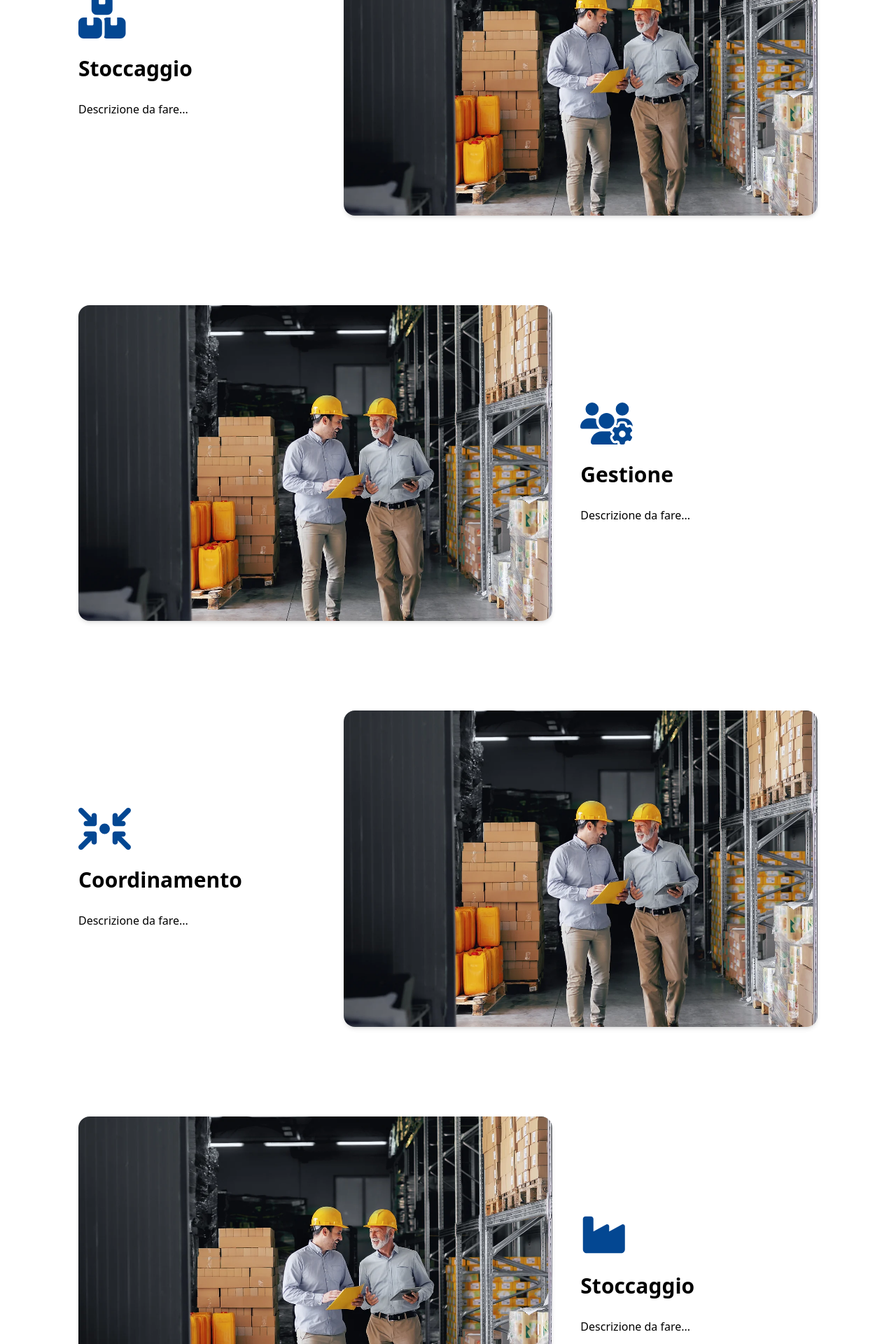
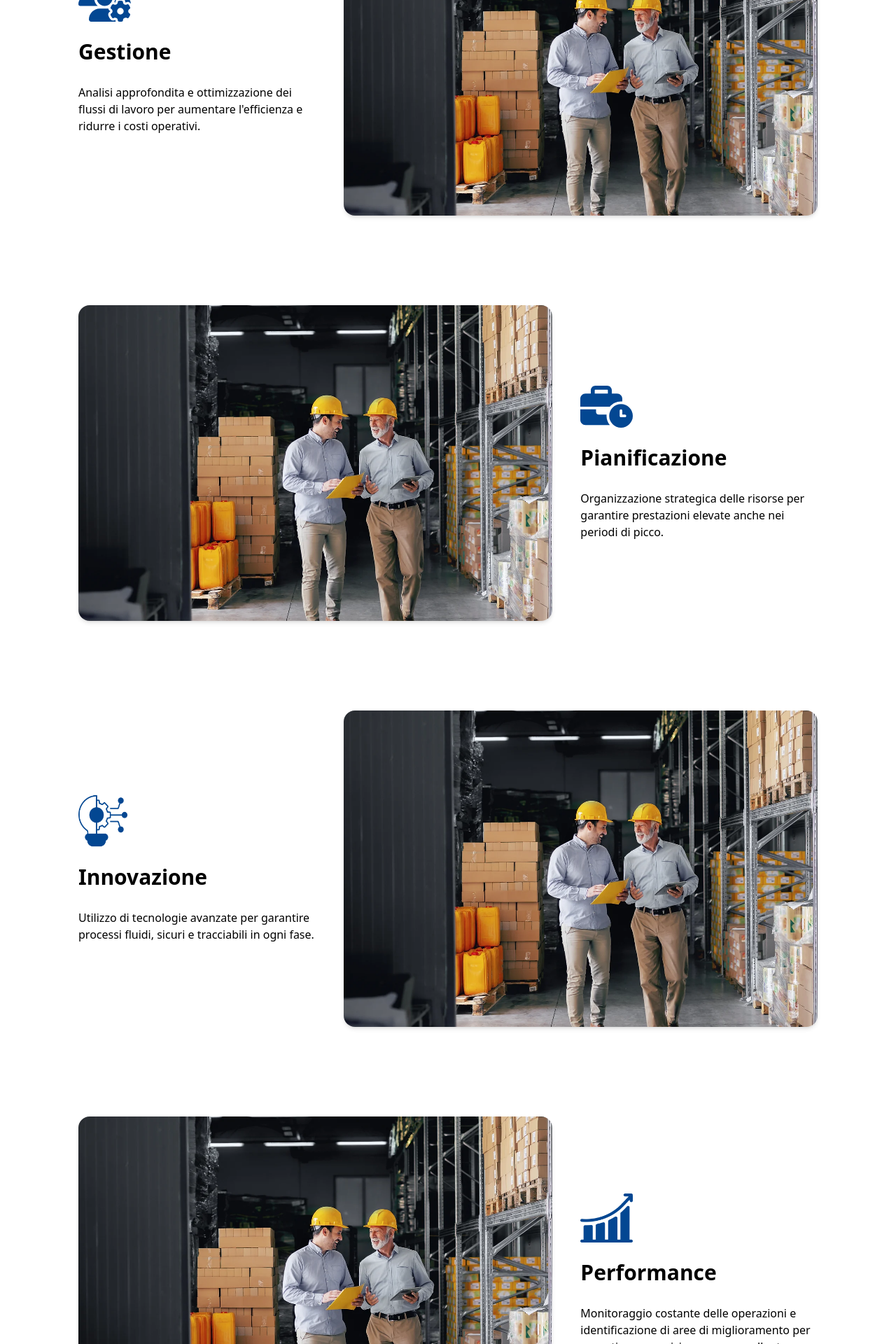
Before and after one commit to Mustaaaaa/HMSERVIZISRL, a React (Vite) app: page /servizi in a window 1280 px wide. Shown: the part 520-2440 px from the top of the page at 70% size. Built offline with nearby package versions, Linux system fonts and the light colour scheme.

Commit message:
add: modificate le icone e aggiunta la descrizione

```diff
--- a/src/MainContent/Servizi.jsx
+++ b/src/MainContent/Servizi.jsx
@@ -1,13 +1,12 @@
 import { FontAwesomeIcon } from '@fortawesome/react-fontawesome'
-import { faBoxesStacked } from '@fortawesome/free-solid-svg-icons';
 import { faUsersGear } from '@fortawesome/free-solid-svg-icons';
-import { faArrowsToCircle } from '@fortawesome/free-solid-svg-icons';
-import { faWarehouse } from '@fortawesome/free-solid-svg-icons';
-import { faIndustry } from '@fortawesome/free-solid-svg-icons';
-import { faTruckFast } from '@fortawesome/free-solid-svg-icons';
-import { faBoxOpen } from '@fortawesome/free-solid-svg-icons';
-
+import { faBusinessTime } from '@fortawesome/free-solid-svg-icons';
 import Foto1 from '/foto1.webp'
+import InnovationIcon from '/innovation.png'
+import PerformanceIcon from '/performance.png'
+import FlexibilityIcon from '/flexibility.png'
+import CustomerserviceIcon from '/customer-service.png'
+import SupportIcon from '/support.png'
 
 import Footer from "../Footer/Footer"
 
@@ -19,8 +18,8 @@ const Servizi = () => {
             <div className="px-6 md:px-28 pt-32">
                 <p className="font-semibold text-xl text-center md:text-left">I nostri servizi</p>
                 <div className="flex flex-col md:flex-row mt-4">
-                    <div className="w-full max-w-[calc(850px)]">
-                        <p className="text-3xl md:text-5xl text-center md:text-start font-semibold pt-5 pb-6 text-blue-700 max-w-[850px]">
+                    <div className="w-full">
+                        <p className="text-3xl md:text-5xl text-center md:text-start font-semibold pt-5 pb-6 text-blue-700">
                             Lavoriamo per venire incontro a ogni tua esigenza
                         </p>
                     </div>
@@ -33,10 +32,10 @@ const Servizi = () => {
 
                 {/* Testo */}
                 <div className="w-full md:w-1/3 flex flex-col justify-center md:items-start order-last md:order-first text-center">
-                    <FontAwesomeIcon icon={faBoxesStacked} className='text-blue-700 text-6xl' />
-                    <p className="title-paragraph pb-6 pt-5 text-center md:text-left">Stoccaggio</p>
+                    <FontAwesomeIcon icon={faUsersGear} className='text-blue-700 text-6xl ' />
+                    <p className="title-paragraph pb-6 pt-5 text-center md:text-left">Gestione</p>
                     <p className="text-center md:text-left">
-                        Descrizione da fare...
+                        Analisi approfondita e ottimizzazione dei flussi di lavoro per aumentare l'efficienza e ridurre i costi operativi.
                     </p>
                 </div>
 
@@ -57,10 +56,10 @@ const Servizi = () => {
 
                 {/* Testo */}
                 <div className="w-full md:w-1/3 flex flex-col justify-center md:items-start md:order-last">
-                    <FontAwesomeIcon icon={faUsersGear} className='text-blue-700 text-6xl ' />
-                    <p className="title-paragraph pb-6 pt-5 text-center md:text-left">Gestione</p>
+                    <FontAwesomeIcon icon={faBusinessTime} className='text-blue-700 text-6xl' />
+                    <p className="title-paragraph pb-6 pt-5 text-center md:text-left">Pianificazione</p>
                     <p className="text-center md:text-left">
-                        Descrizione da fare...
+                        Organizzazione strategica delle risorse per garantire prestazioni elevate anche nei periodi di picco.
                     </p>
                 </div>
 
@@ -71,10 +70,10 @@ const Servizi = () => {
 
                 {/* Testo */}
                 <div className="w-full md:w-1/3 flex flex-col justify-center md:items-start order-first">
-                    <FontAwesomeIcon icon={faArrowsToCircle} className='text-blue-700 text-6xl ' />
-                    <p className="title-paragraph pb-6 pt-5 text-center md:text-left">Coordinamento</p>
+                    <img src={InnovationIcon} alt="designed by rukanicon from Flaticon" className='h-[calc(75px)] w-[calc(70px)]' />
+                    <p className="title-paragraph pb-6 pt-5 text-center md:text-left">Innovazione</p>
                     <p className="text-center md:text-left">
-                        Descrizione da fare...
+                        Utilizzo di tecnologie avanzate per garantire processi fluidi, sicuri e tracciabili in ogni fase.
                     </p>
                 </div>
 
@@ -95,10 +94,10 @@ const Servizi = () => {
 
                 {/* Testo */}
                 <div className="w-full md:w-1/3 flex flex-col justify-center md:items-start md:order-last">
-                    <FontAwesomeIcon icon={faIndustry} className='text-blue-700 text-6xl ' />
-                    <p className="title-paragraph pb-6 pt-5 text-center md:text-left">Stoccaggio</p>
+                    <img src={PerformanceIcon} alt="designed by rukanicon from Flaticon" className='h-[calc(70px)] w-[calc(75px)]' />
+                    <p className="title-paragraph pb-6 pt-5 text-center md:text-left">Performance</p>
                     <p className="text-center md:text-left">
-                        Descrizione da fare...
+                        Monitoraggio costante delle operazioni e identificazione di aree di miglioramento per garantire un servizio sempre eccellente.
                     </p>
                 </div>
 
@@ -109,11 +108,10 @@ const Servizi = () => {
 
                 {/* Testo */}
                 <div className="w-full md:w-1/3 flex flex-col justify-center md:items-start order-first">
-                    <FontAwesomeIcon icon={faTruckFast} className='text-blue-700 text-6xl ' />
-                    <p className="title-paragraph pb-6 pt-5 text-center md:text-left">Spedizione</p>
+                    <img src={FlexibilityIcon} alt="designed by  Iconjam from Flaticon" className='h-[calc(70px)] w-[calc(75px)]' />
+                    <p className="title-paragraph pb-6 pt-5 text-center md:text-left">Flessibilità</p>
                     <p className="text-center md:text-left">
-                        Descrizione da fare...
-                    </p>
+                        Possibilità di adattare i servizi alle esigenze specifiche di ogni cliente, grazie alla nostra capacità di espandere e modulare le soluzioni offerte.                    </p>
                 </div>
 
                 {/* Immagine */}
@@ -133,51 +131,31 @@ const Servizi = () => {
 
                 {/* Testo */}
                 <div className="w-full md:w-1/3 flex flex-col justify-center md:items-start md:order-last">
-                    <FontAwesomeIcon icon={faWarehouse} className='text-blue-700 text-6xl ' />
-                    <p className="title-paragraph pb-6 pt-5 text-center md:text-left">Inventario</p>
+                <img src={SupportIcon} alt="designed by Freepik from Flaticon" className='h-[calc(70px)] w-[calc(75px)]' />
+                    <p className="title-paragraph pb-6 pt-5 text-center md:text-left">Supporto</p>
                     <p className="text-center md:text-left">
-                        Descrizione da fare...
+                        Un team dedicato pronto a fornire assistenza continua e a garantire la massima soddisfazione del cliente.
                     </p>
                 </div>
 
             </div>
 
-            {/* Imballaggio */}
+            {/* Altri servizi */}
             <div className="px-6 md:px-28 py-16 flex flex-col md:flex-row gap-10 items-center">
 
                 {/* Testo */}
-                <div className="w-full md:w-1/3 flex flex-col justify-center md:items-start order-first">
-                    <FontAwesomeIcon icon={faBoxOpen} className='text-blue-700 text-6xl ' />
-                    <p className="title-paragraph pb-6 pt-5 text-center md:text-left">Imballaggio</p>
+                <div className="w-full md:w-1/3 flex flex-col justify-center md:items-start md:order-first">
+                    <img src={CustomerserviceIcon} alt="designed by Uniconlabs from Flaticon" className='h-[calc(70px)] w-[calc(75px)]' />
+                    <p className="title-paragraph pb-6 pt-5 text-center md:text-left">Servizi su richiesta</p>
                     <p className="text-center md:text-left">
-                        Descrizione da fare...
+                        Offriamo una gamma di servizi personalizzati su richiesta per soddisfare esigenze specifiche dei clienti. Che si tratti di soluzioni logistiche particolari o di consulenze strategiche, siamo in grado di adattarci e fornire supporto mirato in base alle richieste.
                     </p>
                 </div>
 
                 {/* Immagine */}
-                <div className="w-full md:w-2/3 flex justify-center items-center order-first md:order-last">
+                <div className="w-full md:w-2/3 flex justify-center items-center order-last md:order-last">
                     <img src={Foto1} alt="Servizi operativi" className="aspect-[1.5] object-cover rounded-2xl shadow-md w-full max-w-[600px] md:max-w-none" />
                 </div>
-
-            </div>
-
-            {/* Sicurezza */}
-            <div className="px-6 md:px-28 py-16 flex flex-col md:flex-row gap-10 items-center">
-
-                {/* Immagine */}
-                <div className="w-full md:w-2/3 flex justify-center items-center order-last md:order-first">
-                    <img src={Foto1} alt="Servizi operativi" className="aspect-[1.5] object-cover rounded-2xl shadow-md w-full max-w-[600px] md:max-w-none" />
-                </div>
-
-                {/* Testo */}
-                <div className="w-full md:w-1/3 flex flex-col justify-center md:items-start md:order-last">
-                    <FontAwesomeIcon icon={faIndustry} className='text-blue-700 text-6xl ' />
-                    <p className="title-paragraph pb-6 pt-5 text-center md:text-left">Sicurezza</p>
-                    <p className="text-center md:text-left">
-                        Descrizione da fare...
-                    </p>
-                </div>
-
             </div>
 
 
```
